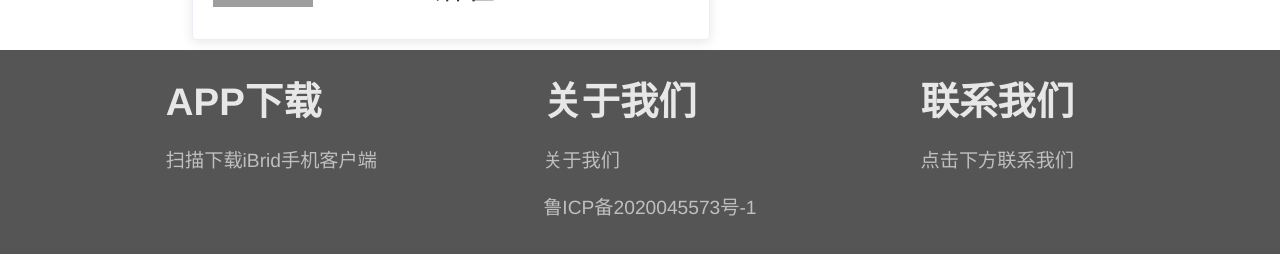
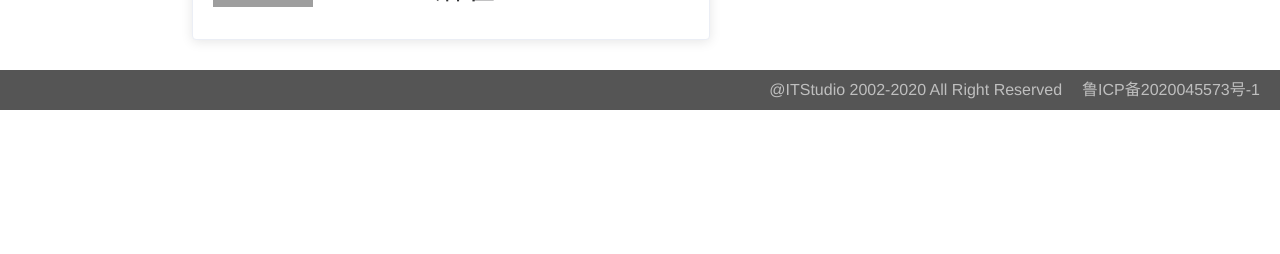
Before and after one commit to OUC-iBird/iBird_Front_End, a Vue app: page /identify in a window 1280 px wide. Shown: the part 1321-1575 px from the top of the page. After the commit the page ends 1431 px from the top, so only its background shows below. Built offline with nearby package versions, Linux system fonts and the light colour scheme; grey boxes are pictures that could not be loaded.

Commit message:
fix:修复了底部栏适配问题

```diff
--- a/src/components/footer.vue
+++ b/src/components/footer.vue
@@ -1,57 +1,40 @@
 <template>
-  <el-container class="footer">
-    <el-footer height="240px">
-      <el-row :gutter="20">
-        <el-col :span="8">
-          <div class="fotter-col">
-            <strong>APP下载</strong>
-            <p>扫描下载iBrid手机客户端</p>
-          </div>
-        </el-col>
-        <el-col :span="8">
-          <div class="fotter-col">
-            <strong>关于我们</strong>
-            <p>关于我们</p>
-            <a href="https://beian.miit.gov.cn" target="_blank">鲁ICP备2020045573号-1</a>
-          </div>
-        </el-col>
-        <el-col :span="8">
-          <div class="fotter-col">
-            <strong>联系我们</strong>
-            <p>点击下方联系我们</p>
-          </div>
-        </el-col>
-      </el-row>
-    </el-footer>
-  </el-container>
+  <div class="footer">
+      <a class="fotter-a" href="https://beian.miit.gov.cn" target="_blank">鲁ICP备2020045573号-1</a>
+      <span class="fotter-text">@ITStudio 2002-2020 All Right Reserved</span>
+  </div>
 </template>
 
 <script>
 export default {
-  name: "ibird-footer"
+  name: "Footer"
 }
 </script>
 
 <style scoped>
 .footer {
+  margin-top: 20px;
   background: #555555;
   color: #bfbfbf;
-  font-size: 1.2em;
-  text-align: left;
-  padding-top: 20px;
-  padding-bottom: 20px;
-  padding-left: 10%;
   width: 100%;
+  /*position: relative;*/
+  bottom: 0;
+  height: 40px;
 }
 
-strong {
-  font-size: 2em;
-  color: #e7e7e7;
+
+.fotter-a{
+  line-height: 20px;
+  margin-top: 10px;
+  float: right;
+  padding-right: 20px;
 }
 
-.fotter-col {
-  padding-left: 5%;
-
+.fotter-text {
+  line-height: 20px;
+  margin-top: 10px;
+  padding-right: 20px;
+  float: right;
 }
 
 a {
```
